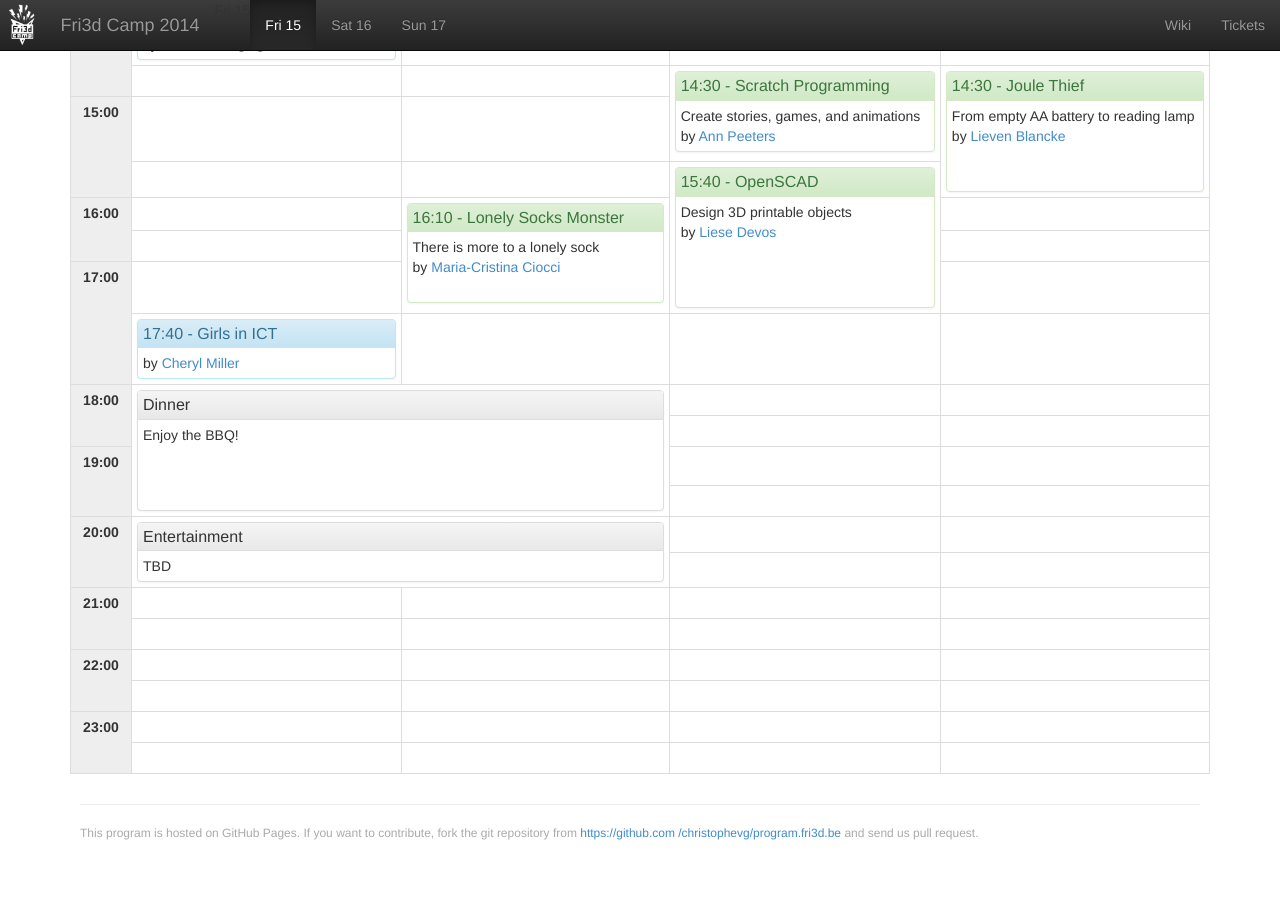
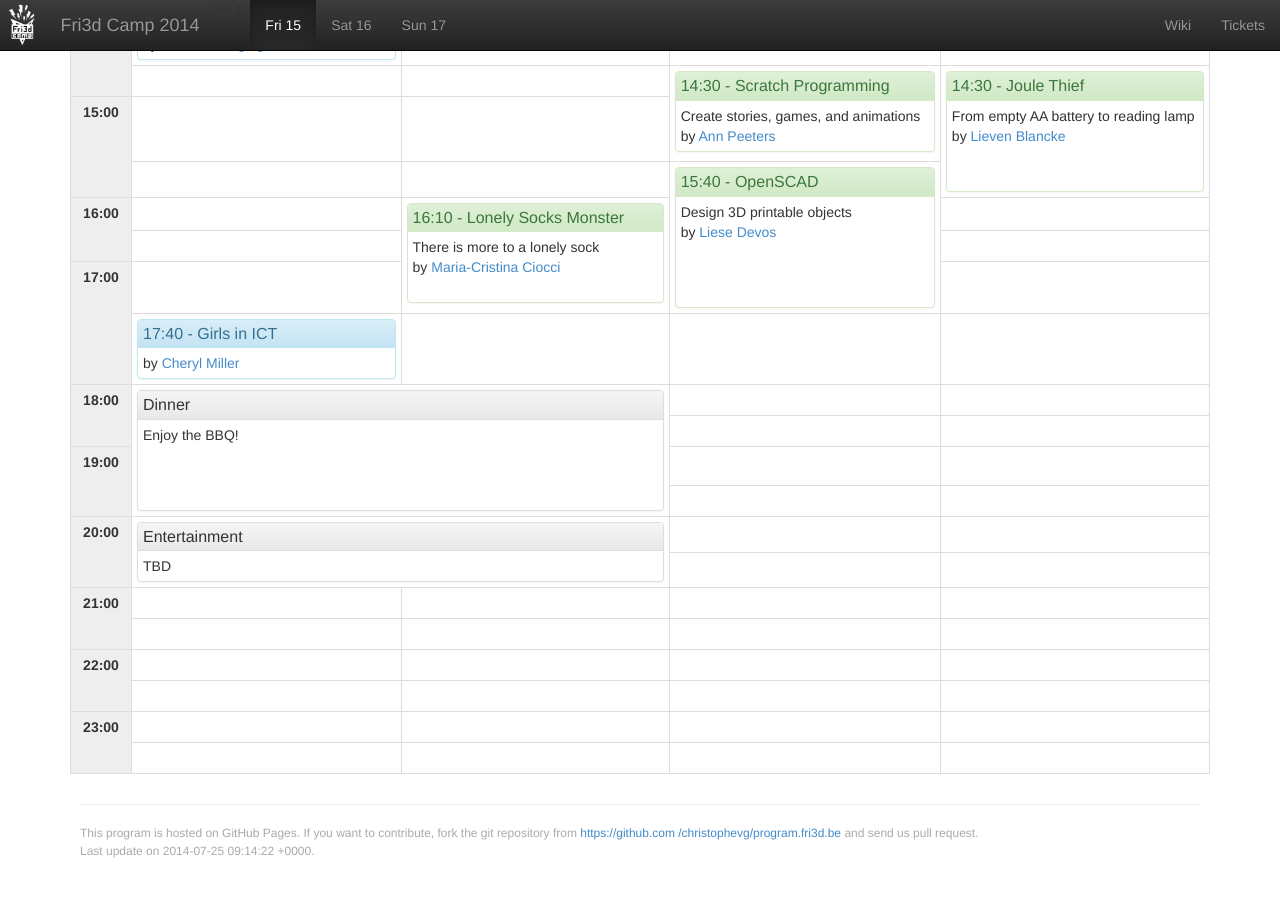
Before and after one commit to Fri3dCamp/program.fri3d.be, a Jekyll site: the page built from index.html, in a window 1280 px wide and 900 px high, scrolled down 617 px. Shown: the top 897 px of the window. Built offline with Jekyll 4.4.1, drawn with Linux system fonts in a browser that asks for light colours; nearby versions of some CDN libraries.

Commit message:
added update time

```diff
--- a/_layouts/base.html
+++ b/_layouts/base.html
@@ -51,7 +51,8 @@
       This program is hosted on GitHub Pages. If you want to contribute, fork
       the git repository from <a
       href="https://github.com/christophevg/program.fri3d.be">https://github.com
-      /christophevg/program.fri3d.be</a> and send us pull request.
+      /christophevg/program.fri3d.be</a> and send us pull request.<br>
+      Last update on {{ site.time }}.
     </div>
 
     </div>
```
